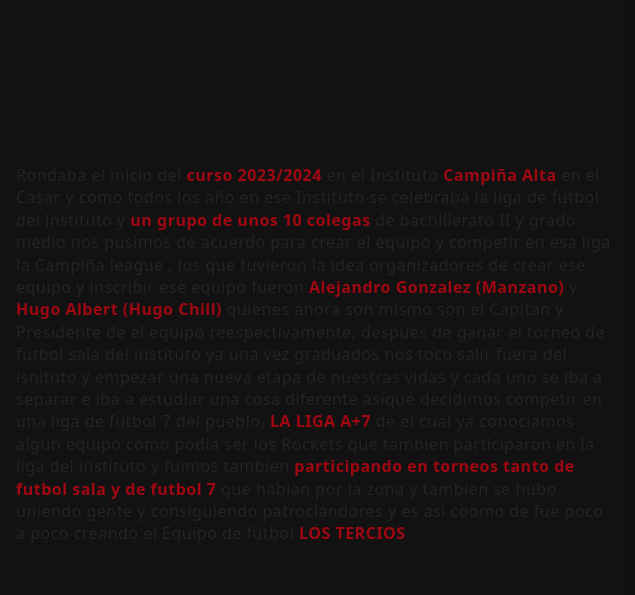
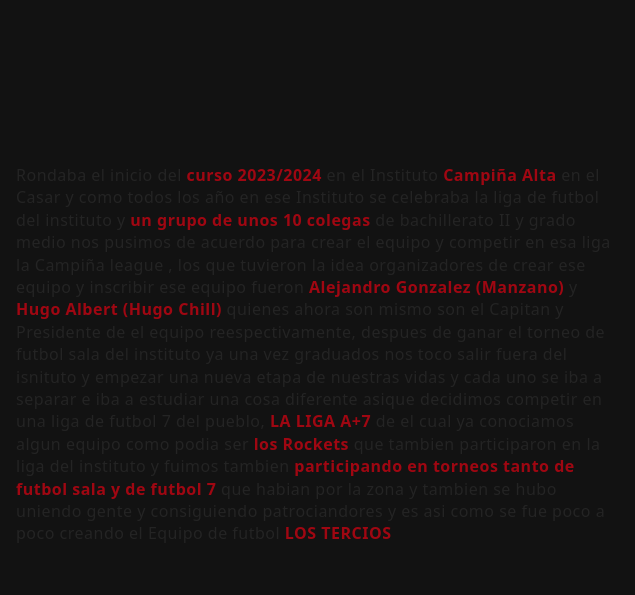
Before and after one commit to DanielAparisi/terciosapp, an Astro site: page / in a window 1280 px wide. Shown: the part 2508-3103 px from the top of the page, 0-635 px from the left. Built offline with nearby package versions, Linux system fonts and the light colour scheme; Astro itself is replaced by a stand-in of ours.

Commit message:
Doing History Section

```diff
--- a/src/components/Historia.astro
+++ b/src/components/Historia.astro
@@ -8,7 +8,7 @@
     </div>
     <article class=" flex flex-row w-full h-screen items-center">
         <div class=" flex justify-end w-1/2 pr-6">
-            <p>Rondaba el inicio del <strong>curso 2023/2024</strong>  en el Instituto <strong>Campiña Alta </strong> en el Casar y como todos los año en ese Instituto se celebraba la liga de futbol del instituto y <strong>un grupo de unos 10 colegas</strong> de bachillerato II y grado medio nos pusimos de acuerdo para crear el equipo y competir en esa liga la Campiña league , los que tuvieron la idea organizadores de crear ese equipo y inscribir ese equipo fueron <strong>Alejandro Gonzalez (Manzano) </strong> y  <strong>Hugo Albert (Hugo Chill)</strong> quienes ahora son mismo son el Capitan y Presidente de el equipo reespectivamente, despues de ganar el torneo de futbol sala del instituto ya una vez graduados nos toco salir fuera del isnituto y empezar una nueva etapa de nuestras vidas y cada uno se iba a separar e iba a estudiar una cosa diferente asique decidimos competir en una liga de futbol 7 del pueblo, <strong>LA LIGA A+7</strong> de el cual ya conociamos algun equipo como podia ser los Rockets que tambien participaron en la liga del instituto y fuimos tambien <strong> participando en torneos tanto de futbol sala y de futbol 7 </strong>que habian por la zona y tambien se hubo uniendo gente y consiguiendo patrociandores y es asi coomo de fue poco a poco creando el Equipo de futbol <strong>LOS TERCIOS </strong>
+            <p>Rondaba el inicio del <strong>curso 2023/2024</strong>  en el Instituto <strong>Campiña Alta </strong> en el Casar y como todos los año en ese Instituto se celebraba la liga de futbol del instituto y <strong>un grupo de unos 10 colegas</strong> de bachillerato II y grado medio nos pusimos de acuerdo para crear el equipo y competir en esa liga la Campiña league , los que tuvieron la idea organizadores de crear ese equipo y inscribir ese equipo fueron <strong>Alejandro Gonzalez (Manzano) </strong> y  <strong>Hugo Albert (Hugo Chill)</strong> quienes ahora son mismo son el Capitan y Presidente de el equipo reespectivamente, despues de ganar el torneo de futbol sala del instituto ya una vez graduados nos toco salir fuera del isnituto y empezar una nueva etapa de nuestras vidas y cada uno se iba a separar e iba a estudiar una cosa diferente asique decidimos competir en una liga de futbol 7 del pueblo, <strong>LA LIGA A+7</strong> de el cual ya conociamos algun equipo como podia ser <strong>los Rockets</strong>  que tambien participaron en la liga del instituto y fuimos tambien <strong> participando en torneos tanto de futbol sala y de futbol 7 </strong>que habian por la zona y tambien se hubo uniendo gente y consiguiendo patrociandores y es asi como se fue poco a poco creando el Equipo de futbol <strong>LOS TERCIOS </strong>
             </p>
         </div>
         <div class=" flex justify-start w-1/2">
```
Also changed, not shown: src/components/Footer.astro (deleted), src/components/Prefooter.astro (added).
